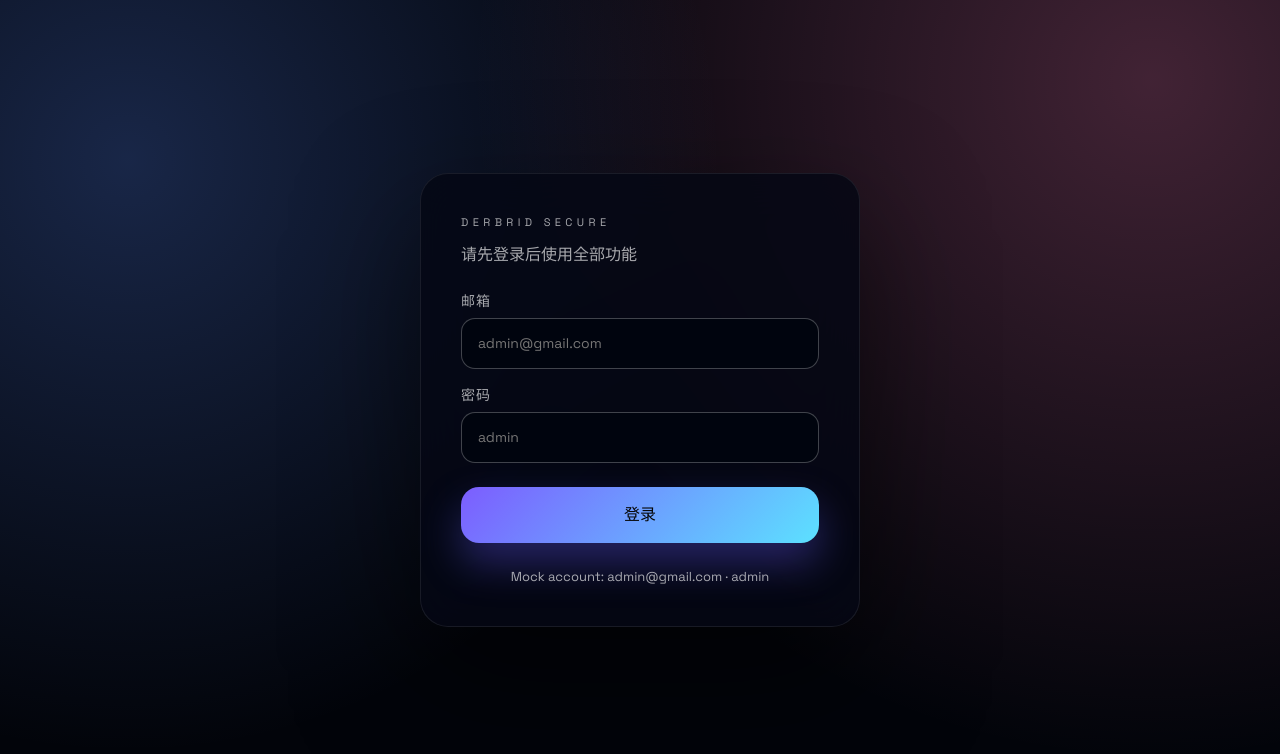
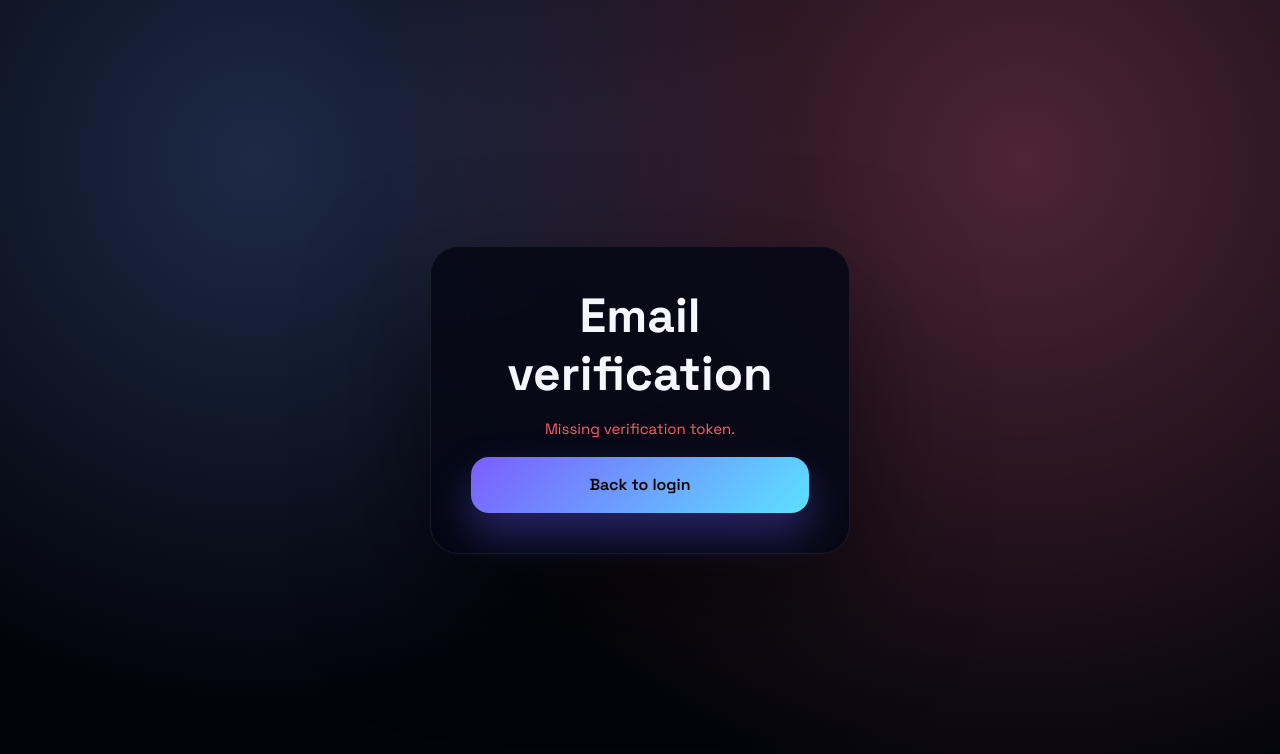
Before and after one commit to junweipan/debrid-ui, a React (Vite) app: page /verify-email in a window 1280 px wide. Before the commit this address led to /login. Shown: the top 754 px of the page. Built offline with nearby package versions, Linux system fonts and the light colour scheme.

Commit message:
add email verify url jump

```diff
--- a/src/App.css
+++ b/src/App.css
@@ -396,6 +396,53 @@ h3 {
   border-color: rgba(112, 154, 255, 0.6);
   background: rgba(5, 9, 24, 0.95);
   box-shadow: 0 0 0 3px rgba(112, 154, 255, 0.12);
+}
+
+.verify-page-shell {
+  min-height: 100vh;
+  display: flex;
+  align-items: center;
+  justify-content: center;
+  padding: 48px 16px;
+  background: radial-gradient(
+      circle at 20% 20%,
+      rgba(112, 154, 255, 0.25),
+      transparent 45%
+    ),
+    radial-gradient(
+      circle at 80% 20%,
+      rgba(255, 111, 158, 0.3),
+      transparent 55%
+    ),
+    var(--bg, #02040a);
+}
+
+.verify-card {
+  width: min(420px, 100%);
+  border-radius: 28px;
+  border: 1px solid var(--border-soft);
+  background: rgba(5, 8, 20, 0.85);
+  backdrop-filter: blur(24px);
+  padding: 40px;
+  box-shadow: 0 50px 120px rgba(0, 0, 0, 0.55);
+  text-align: center;
+  display: flex;
+  flex-direction: column;
+  gap: 16px;
+}
+
+.verify-status {
+  margin: 0;
+  font-size: 15px;
+  color: #f5f7ff;
+}
+
+.verify-status-success {
+  color: #4cff9c;
+}
+
+.verify-status-error {
+  color: #ff5f6d;
 }
 
 .host-filter-input:hover:not(:focus) {
--- a/src/App.tsx
+++ b/src/App.tsx
@@ -1,13 +1,20 @@
-import { useState } from "react";
+import { useEffect, useState } from "react";
 import { BrowserRouter, Navigate, Route, Routes } from "react-router-dom";
 import "./App.css";
 import { DownloaderPage } from "./pages/DownloaderPage";
 import { HostStatusPage } from "./pages/HostStatusPage";
 import { LoginPage } from "./pages/LoginPage";
 import { ToolsRecommendationPage } from "./pages/ToolsRecommendationPage";
+import { VerifyEmailPage } from "./pages/VerifyEmailPage";
 
 function App() {
   const [isAuthenticated, setAuthenticated] = useState(false);
+
+  useEffect(() => {
+    if (localStorage.getItem("authToken")) {
+      setAuthenticated(true);
+    }
+  }, []);
 
   return (
     <BrowserRouter>
@@ -35,6 +42,12 @@ function App() {
         <Route path="/hosts" element={<HostStatusPage />} />
         <Route path="/tools" element={<ToolsRecommendationPage />} />
         <Route
+          path="/verify-email"
+          element={
+            <VerifyEmailPage onVerified={() => setAuthenticated(true)} />
+          }
+        />
+        <Route
           path="*"
           element={<Navigate to={isAuthenticated ? "/" : "/login"} replace />}
         />
--- /dev/null
+++ b/src/pages/VerifyEmailPage.tsx
@@ -0,0 +1,96 @@
+import { useEffect, useMemo, useState } from "react";
+import { useLocation, useNavigate } from "react-router-dom";
+
+type VerifyEmailPageProps = {
+  onVerified: () => void;
+};
+
+type VerifyState = "loading" | "success" | "error";
+
+export function VerifyEmailPage({ onVerified }: VerifyEmailPageProps) {
+  const location = useLocation();
+  const navigate = useNavigate();
+  const [state, setState] = useState<VerifyState>("loading");
+  const [message, setMessage] = useState("Verifying your email...");
+
+  const tokenFromQuery = useMemo(() => {
+    const params = new URLSearchParams(location.search);
+    return params.get("token")?.trim() ?? "";
+  }, [location.search]);
+
+  useEffect(() => {
+    if (!tokenFromQuery) {
+      setState("error");
+      setMessage("Missing verification token.");
+      return;
+    }
+
+    const controller = new AbortController();
+    let redirectTimeout: number | undefined;
+
+    const verify = async () => {
+      try {
+        setState("loading");
+        setMessage("Verifying your email...");
+
+        const response = await fetch("http://localhost:4000/users/register", {
+          method: "POST",
+          headers: { "Content-Type": "application/json" },
+          body: JSON.stringify({ token: tokenFromQuery }),
+          signal: controller.signal,
+        });
+
+        if (!response.ok) {
+          throw new Error("Request failed");
+        }
+
+        const payload = await response.json();
+
+        if (payload?.success && payload?.value?.token) {
+          localStorage.setItem("authToken", payload.value.token);
+          setState("success");
+          setMessage("Verification successful. Redirecting you now...");
+          onVerified();
+
+          redirectTimeout = window.setTimeout(() => {
+            navigate("/", { replace: true });
+          }, 900);
+        } else {
+          throw new Error("Invalid response");
+        }
+      } catch (error) {
+        if (controller.signal.aborted) {
+          return;
+        }
+        setState("error");
+        setMessage("Verification failed. Please request a new link.");
+      }
+    };
+
+    verify();
+
+    return () => {
+      controller.abort();
+      if (redirectTimeout) {
+        window.clearTimeout(redirectTimeout);
+      }
+    };
+  }, [tokenFromQuery]);
+
+  return (
+    <div className="verify-page-shell">
+      <div className="verify-card">
+        <h1>Email verification</h1>
+        <p className={`verify-status verify-status-${state}`}>{message}</p>
+        {state === "error" && (
+          <button
+            className="primary-button"
+            onClick={() => navigate("/login", { replace: true })}
+          >
+            Back to login
+          </button>
+        )}
+      </div>
+    </div>
+  );
+}
```
